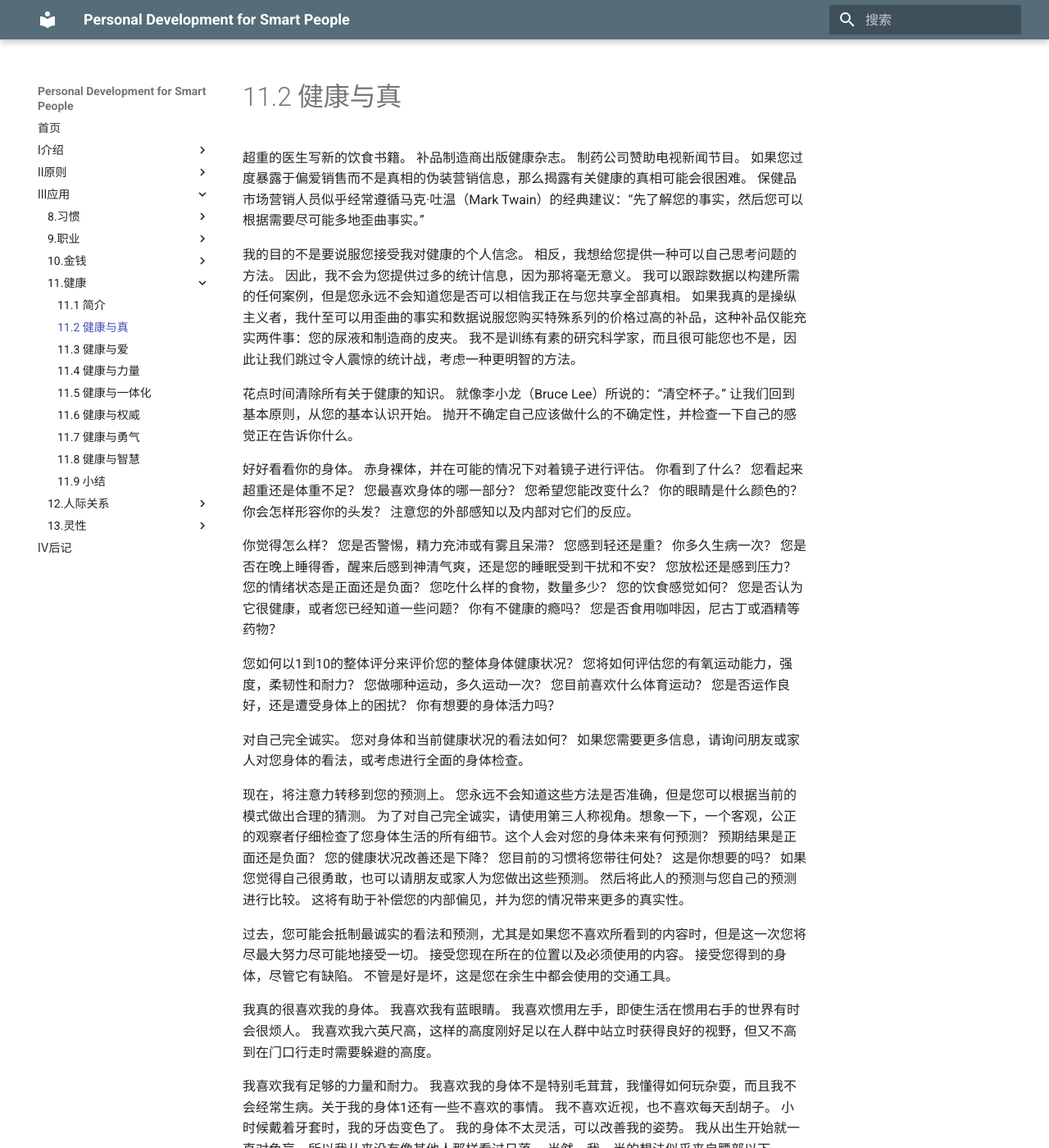
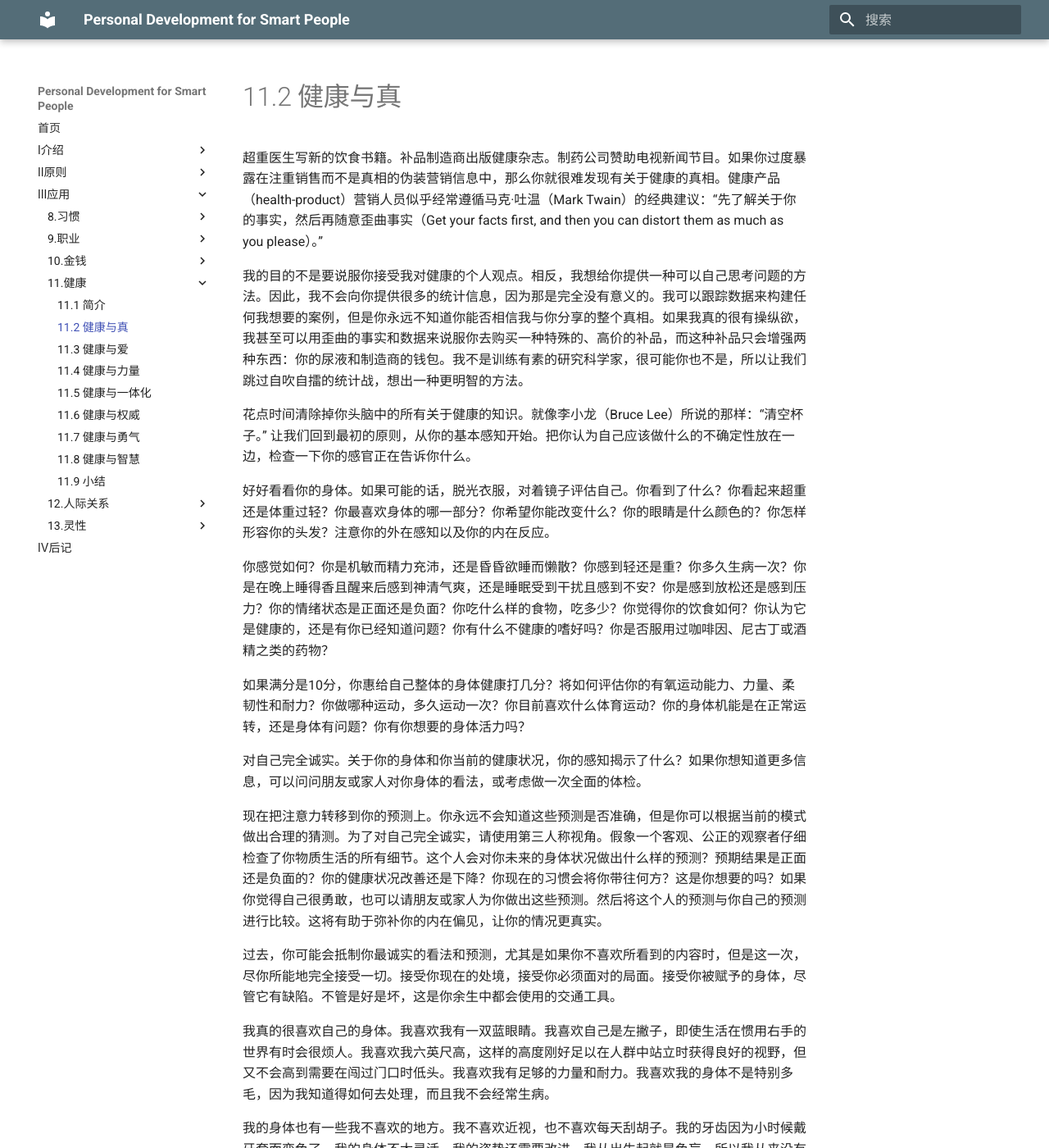
Before and after one commit to wtsnwei/pdsp, an MkDocs documentation site: the page built from docs/3.Application/11.health/01.health-and-truth.md, in a window 1280 px wide and 1400 px high. Shown: the whole window at 82% size. Built offline with MkDocs 1.6.1 and Material for MkDocs 9.7.7, drawn with Linux system fonts in a browser that asks for light colours; some of the changed text lies outside the part shown.

Commit message:
校对完了《health and truth》这一节

```diff
--- a/docs/3.Application/11.health/01.health-and-truth.md
+++ b/docs/3.Application/11.health/01.health-and-truth.md
@@ -3,26 +3,26 @@ title:      Health and Truth
 date:       2021-03-16
 ---
 
-超重的医生写新的饮食书籍。 补品制造商出版健康杂志。 制药公司赞助电视新闻节目。 如果您过度暴露于偏爱销售而不是真相的伪装营销信息，那么揭露有关健康的真相可能会很困难。 保健品市场营销人员似乎经常遵循马克·吐温（Mark Twain）的经典建议：“先了解您的事实，然后您可以根据需要尽可能多地歪曲事实。”
+超重医生写新的饮食书籍。补品制造商出版健康杂志。制药公司赞助电视新闻节目。如果你过度暴露在注重销售而不是真相的伪装营销信息中，那么你就很难发现有关于健康的真相。健康产品（health-product）营销人员似乎经常遵循马克·吐温（Mark Twain）的经典建议：“先了解关于你的事实，然后再随意歪曲事实（Get your facts first, and then you can distort them as much as you please）。”
 
-我的目的不是要说服您接受我对健康的个人信念。 相反，我想给您提供一种可以自己思考问题的方法。 因此，我不会为您提供过多的统计信息，因为那将毫无意义。 我可以跟踪数据以构建所需的任何案例，但是您永远不会知道您是否可以相信我正在与您共享全部真相。 如果我真的是操纵主义者，我什至可以用歪曲的事实和数据说服您购买特殊系列的价格过高的补品，这种补品仅能充实两件事：您的尿液和制造商的皮夹。 我不是训练有素的研究科学家，而且很可能您也不是，因此让我们跳过令人震惊的统计战，考虑一种更明智的方法。
+我的目的不是要说服你接受我对健康的个人观点。相反，我想给你提供一种可以自己思考问题的方法。因此，我不会向你提供很多的统计信息，因为那是完全没有意义的。我可以跟踪数据来构建任何我想要的案例，但是你永远不知道你能否相信我与你分享的整个真相。如果我真的很有操纵欲，我甚至可以用歪曲的事实和数据来说服你去购买一种特殊的、高价的补品，而这种补品只会增强两种东西：你的尿液和制造商的钱包。我不是训练有素的研究科学家，很可能你也不是，所以让我们跳过自吹自擂的统计战，想出一种更明智的方法。
 
-花点时间清除所有关于健康的知识。 就像李小龙（Bruce Lee）所说的：“清空杯子。” 让我们回到基本原则，从您的基本认识开始。 抛开不确定自己应该做什么的不确定性，并检查一下自己的感觉正在告诉你什么。
+花点时间清除掉你头脑中的所有关于健康的知识。就像李小龙（Bruce Lee）所说的那样：“清空杯子。” 让我们回到最初的原则，从你的基本感知开始。把你认为自己应该做什么的不确定性放在一边，检查一下你的感官正在告诉你什么。
 
-好好看看你的身体。 赤身裸体，并在可能的情况下对着镜子进行评估。 你看到了什么？ 您看起来超重还是体重不足？ 您最喜欢身体的哪一部分？ 您希望您能改变什么？ 你的眼睛是什么颜色的？ 你会怎样形容你的头发？ 注意您的外部感知以及内部对它们的反应。
+好好看看你的身体。如果可能的话，脱光衣服，对着镜子评估自己。你看到了什么？你看起来超重还是体重过轻？你最喜欢身体的哪一部分？你希望你能改变什么？你的眼睛是什么颜色的？你怎样形容你的头发？注意你的外在感知以及你的内在反应。
 
-你觉得怎么样？ 您是否警惕，精力充沛或有雾且呆滞？ 您感到轻还是重？ 你多久生病一次？ 您是否在晚上睡得香，醒来后感到神清气爽，还是您的睡眠受到干扰和不安？ 您放松还是感到压力？ 您的情绪状态是正面还是负面？ 您吃什么样的食物，数量多少？ 您的饮食感觉如何？ 您是否认为它很健康，或者您已经知道一些问题？ 你有不健康的瘾吗？ 您是否食用咖啡因，尼古丁或酒精等药物？
+你感觉如何？你是机敏而精力充沛，还是昏昏欲睡而懒散？你感到轻还是重？你多久生病一次？你是在晚上睡得香且醒来后感到神清气爽，还是睡眠受到干扰且感到不安？你是感到放松还是感到压力？你的情绪状态是正面还是负面？你吃什么样的食物，吃多少？你觉得你的饮食如何？你认为它是健康的，还是有你已经知道问题？你有什么不健康的嗜好吗？你是否服用过咖啡因、尼古丁或酒精之类的药物？
 
-您如何以1到10的整体评分来评价您的整体身体健康状况？ 您将如何评估您的有氧运动能力，强度，柔韧性和耐力？ 您做哪种运动，多久运动一次？ 您目前喜欢什么体育运动？ 您是否运作良好，还是遭受身体上的困扰？ 你有想要的身体活力吗？
+如果满分是10分，你惠给自己整体的身体健康打几分？将如何评估你的有氧运动能力、力量、柔韧性和耐力？你做哪种运动，多久运动一次？你目前喜欢什么体育运动？你的身体机能是在正常运转，还是身体有问题？你有你想要的身体活力吗？
 
-对自己完全诚实。 您对身体和当前健康状况的看法如何？ 如果您需要更多信息，请询问朋友或家人对您身体的看法，或考虑进行全面的身体检查。
+对自己完全诚实。关于你的身体和你当前的健康状况，你的感知揭示了什么？如果你想知道更多信息，可以问问朋友或家人对你身体的看法，或考虑做一次全面的体检。
 
-现在，将注意力转移到您的预测上。 您永远不会知道这些方法是否准确，但是您可以根据当前的模式做出合理的猜测。 为了对自己完全诚实，请使用第三人称视角。想象一下，一个客观，公正的观察者仔细检查了您身体生活的所有细节。这个人会对您的身体未来有何预测？ 预期结果是正面还是负面？ 您的健康状况改善还是下降？ 您目前的习惯将您带往何处？ 这是你想要的吗？ 如果您觉得自己很勇敢，也可以请朋友或家人为您做出这些预测。 然后将此人的预测与您自己的预测进行比较。 这将有助于补偿您的内部偏见，并为您的情况带来更多的真实性。
+现在把注意力转移到你的预测上。你永远不会知道这些预测是否准确，但是你可以根据当前的模式做出合理的猜测。为了对自己完全诚实，请使用第三人称视角。假象一个客观、公正的观察者仔细检查了你物质生活的所有细节。这个人会对你未来的身体状况做出什么样的预测？预期结果是正面还是负面的？你的健康状况改善还是下降？你现在的习惯会将你带往何方？这是你想要的吗？如果你觉得自己很勇敢，也可以请朋友或家人为你做出这些预测。然后将这个人的预测与你自己的预测进行比较。这将有助于弥补你的内在偏见，让你的情况更真实。
 
-过去，您可能会抵制最诚实的看法和预测，尤其是如果您不喜欢所看到的内容时，但是这一次您将尽最大努力尽可能地接受一切。 接受您现在所在的位置以及必须使用的内容。 接受您得到的身体，尽管它有缺陷。 不管是好是坏，这是您在余生中都会使用的交通工具。
+过去，你可能会抵制你最诚实的看法和预测，尤其是如果你不喜欢所看到的内容时，但是这一次，尽你所能地完全接受一切。接受你现在的处境，接受你必须面对的局面。接受你被赋予的身体，尽管它有缺陷。不管是好是坏，这是你余生中都会使用的交通工具。
 
-我真的很喜欢我的身体。 我喜欢我有蓝眼睛。 我喜欢惯用左手，即使生活在惯用右手的世界有时会很烦人。 我喜欢我六英尺高，这样的高度刚好足以在人群中站立时获得良好的视野，但又不高到在门口行走时需要躲避的高度。
+我真的很喜欢自己的身体。我喜欢我有一双蓝眼睛。我喜欢自己是左撇子，即使生活在惯用右手的世界有时会很烦人。我喜欢我六英尺高，这样的高度刚好足以在人群中站立时获得良好的视野，但又不会高到需要在闯过门口时低头。我喜欢我有足够的力量和耐力。我喜欢我的身体不是特别多毛，因为我知道得如何去处理，而且我不会经常生病。
 
-我喜欢我有足够的力量和耐力。 我喜欢我的身体不是特别毛茸茸，我懂得如何玩杂耍，而且我不会经常生病。关于我的身体1还有一些不喜欢的事情。 我不喜欢近视，也不喜欢每天刮胡子。 小时候戴着牙套时，我的牙齿变色了。 我的身体不太灵活，可以改善我的姿势。 我从出生开始就一直对色盲，所以我从来没有像其他人那样看过日落。 当然，我一半的想法似乎来自腰部以下。
+我的身体也有一些我不喜欢的地方。我不喜欢近视，也不喜欢每天刮胡子。我的牙齿因为小时候戴牙套而变色了。我的身体不太灵活，我的姿势还需要改进。我从出生起就是色盲，所以我从来没有像其他人那样看过日落。当然，我一半的想法似乎都来自腰部以下。
 
-我们都有我们独特的身体问题要处理。 其中一些可能在我们的更改能力之内，而另一些可能没有实际的解决方案。 不管每种情况的具体细节如何，改善健康的途径都始于确定并接受我们已经知道的真实事实。
+我们都有自己独特的身体问题要处理。其中一些可能在我们的力所能及的，而另一些可能没有实际的解决方案。不管每种情况的具体细节如何，改善健康的途径都始于确定和接受我们已经知道的事实。
```
Also changed, not shown: docs/3.Application/11.health/00.health.md (+14 -6 lines).
